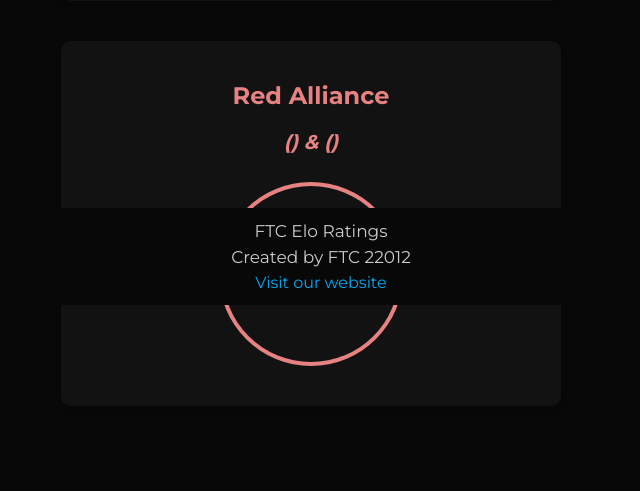
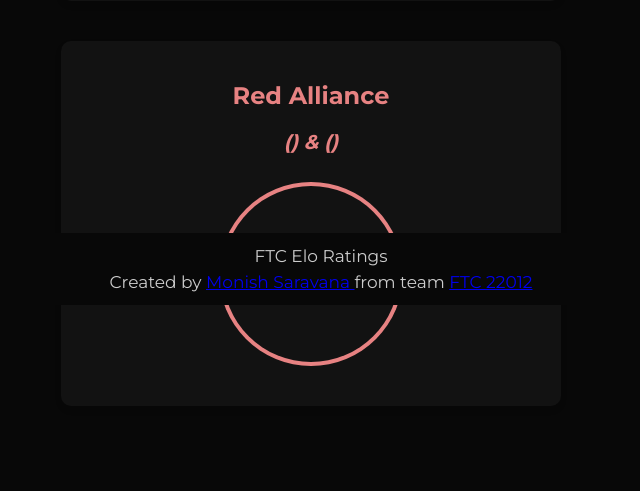
Before and after one commit to BlueMoon73/ftc-elo, a Flask app: template api/templates/matchup.html in a window 1280 px wide. Shown: the part 495-986 px from the top of the page, without its empty margins (329-969 px from the left). Run offline with Flask 3, Linux system fonts and the light colour scheme; the template is opened without the code that fills it, so the values that code supplies are empty.

Commit message:
Update matchup.html with personal website

```diff
--- a/api/templates/matchup.html
+++ b/api/templates/matchup.html
@@ -39,9 +39,8 @@
   </main>
 
 <footer class="footer-content">
-  <p class="footer-text">FTC Elo Ratings</p>
-  <p class="footer-text">Created by FTC 22012</p>
-  <a href="https://ftc22012.wixsite.com/robotics" class="footer-link" target="_blank">Visit our website</a>
+   <p class="footer-text">FTC Elo Ratings</p>
+  <p class="footer-text">Created by <a href="https://monishsaravana.com/">Monish Saravana </a> from team  <a href="https://linktr.ee/ftc22012"> FTC 22012</p>
 </footer>
 </body>
 <script>
```
